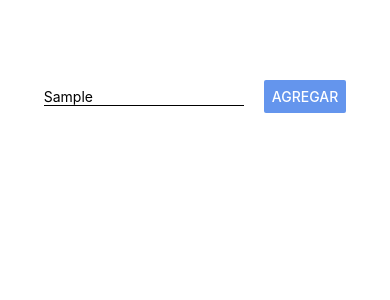
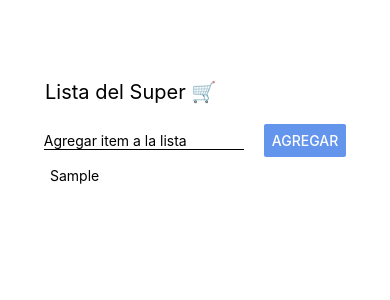
Before and after one commit to jorjonico/App, a React Native app: screen / in a window 390 px wide. Both pictures are taken after typing "Sample" into the empty fields and a click on the button "AGREGAR". Shown: the top 300 px of the page. Built offline with nearby package versions, Linux system fonts and the light colour scheme.

Commit message:
con lista desde map

```diff
--- a/App.js
+++ b/App.js
@@ -1,15 +1,38 @@
-import { Button, StyleSheet, TextInput, View } from 'react-native';
+import { Button, FlatList, Modal, StyleSheet, Text, TextInput, View } from 'react-native';
 
 import { StatusBar } from 'expo-status-bar';
+import { useState } from 'react';
 
 export default function App() {
+  const [textItem, setTextItem] = useState('')
+  const [itemList, setItemList] = useState([])
+
+  const onHandleChangeItem = (t) => {
+    setTextItem(t);
+  }
+
+  const addItem = () =>{
+    setItemList (currentItems => [
+      ...currentItems,
+      {id: Math.random().toString(), value:textItem}
+    ])
+    setTextItem('')
+  }
+
   return (
     <View style={styles.container}>
+      <Text style={styles.titulo}>Lista del Super 🛒</Text>
       <View style={styles.itemContainer}>
-        <TextInput placeholder='Agregar item a la lista' style={styles.inputItem}/>
-        <Button title='Agregar' color= 'cornflowerblue'/>
+        <TextInput value={textItem} placeholder='Agregar item a la lista' style={styles.inputItem} onChangeText={onHandleChangeItem}/>
+        <Button title='Agregar' color= 'cornflowerblue' onPress={addItem}/>
       </View>
-      <View></View>
+      <View>
+        {itemList.map((item) => (
+          <View style={styles.itemstyle}>
+            <Text>{item.value}</Text>
+          </View>
+        ))}
+      </View>
     </View>
   );
 }
@@ -18,6 +41,11 @@ const styles = StyleSheet.create({
   container:{
     padding: 30,
     marginTop: 50,
+  },
+  titulo:{
+    fontSize: 20,
+    marginLeft: 15,
+    paddingBottom: 20,
   },
   itemContainer:{
     flexDirection: 'row',
@@ -30,4 +58,8 @@ const styles = StyleSheet.create({
     width: 200,
     marginRight: 20
   },
+  itemstyle:{
+    marginLeft: 20,
+    paddingTop: 10,
+  },
 });
```
